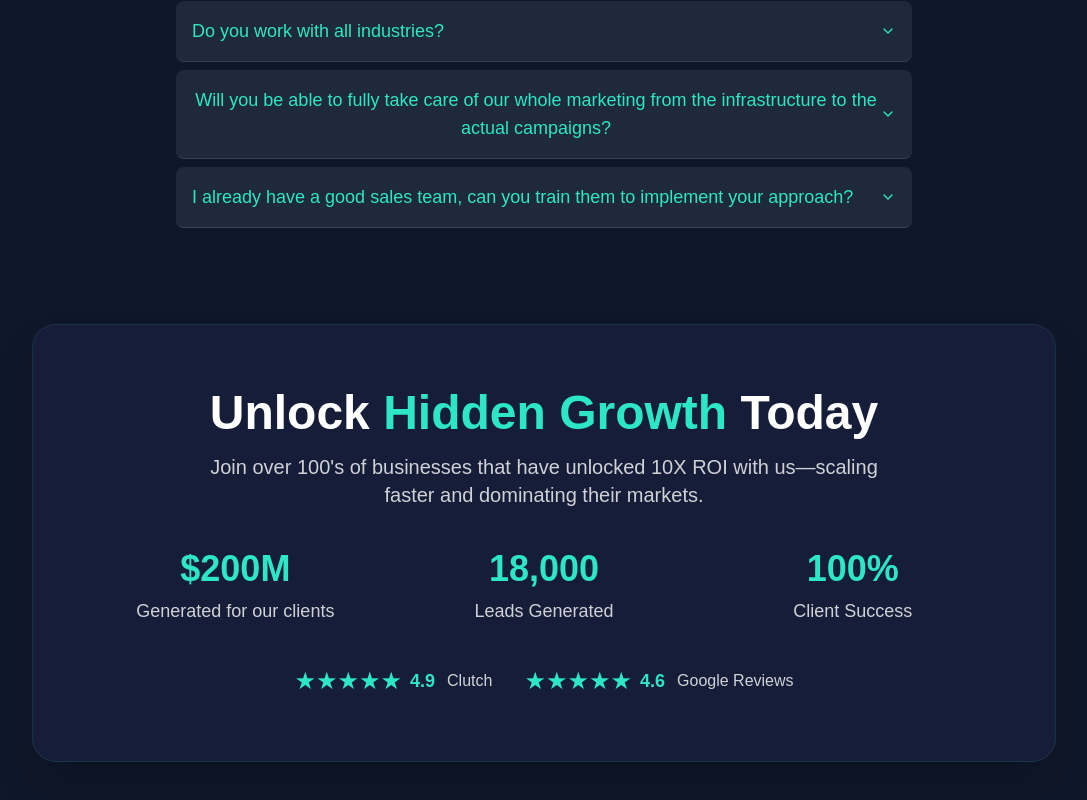
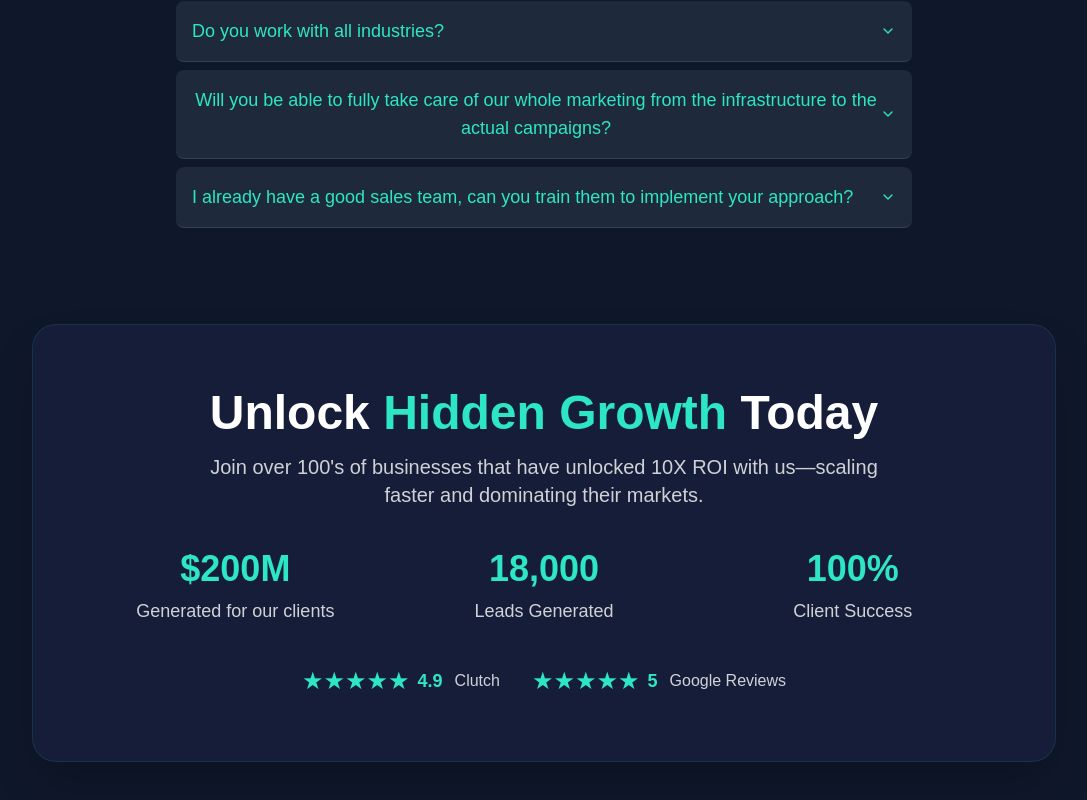
Before and after one commit to socialbloom-dev/website, a Next.js app: page /prebook in a window 1280 px wide. Shown: the part 1686-2486 px from the top of the page, without its empty margins (96-1183 px from the left). Built offline with nearby package versions, Linux system fonts and the light colour scheme.

Commit message:
Update all Google Reviews ratings to 5 everywhere

```diff
--- a/app/page.tsx
+++ b/app/page.tsx
@@ -133,7 +133,7 @@ export default function SocialBloomWebsite() {
             >
               {[
                 { rating: "4.9", platform: "Clutch" },
-                { rating: "4.6", platform: "Google Reviews" }, // Changed from "5.5" to "4.6"
+                { rating: "5", platform: "Google Reviews" },
               ].map((badge, index) => (
                 <motion.div
                   key={badge.platform}
@@ -775,7 +775,7 @@ export default function SocialBloomWebsite() {
             >
               {[
                 { rating: "4.9", platform: "Clutch" },
-                { rating: "4.6", platform: "Google Reviews" }, // Changed from "5.5" to "4.6"
+                { rating: "5", platform: "Google Reviews" },
               ].map((badge) => (
                 <motion.div
                   key={badge.platform}
--- a/app/prebook/page.tsx
+++ b/app/prebook/page.tsx
@@ -148,7 +148,7 @@ export default function PrebookPage() {
               </div>
               <div className="flex items-center gap-2">
                 <span className="text-[#2DE6C4] text-2xl">★★★★★</span>
-                <span className="text-[#2DE6C4] font-bold text-lg">4.6</span>
+                <span className="text-[#2DE6C4] font-bold text-lg">5</span>
                 <span className="text-white/80 text-base ml-1">Google Reviews</span>
               </div>
             </div>
```
